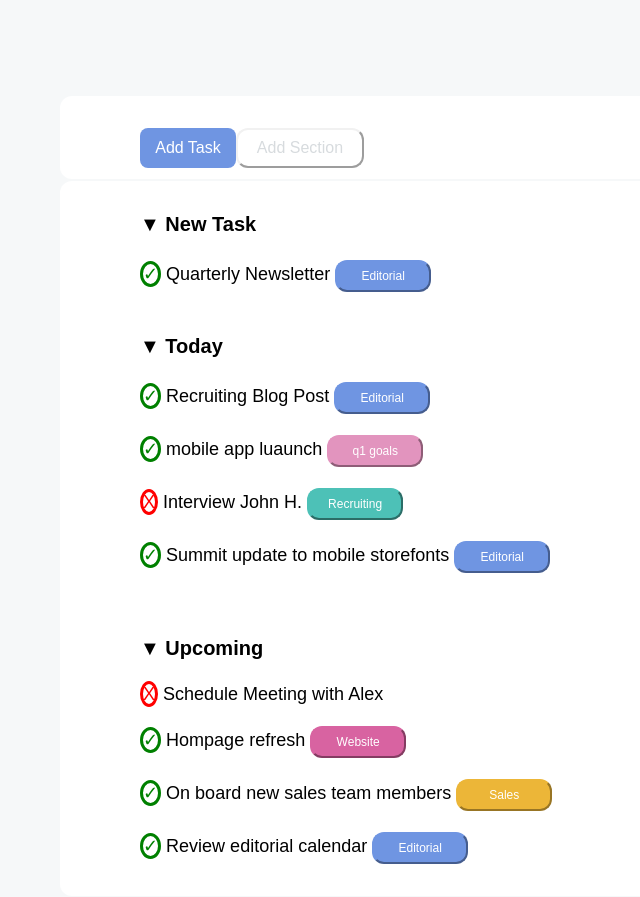
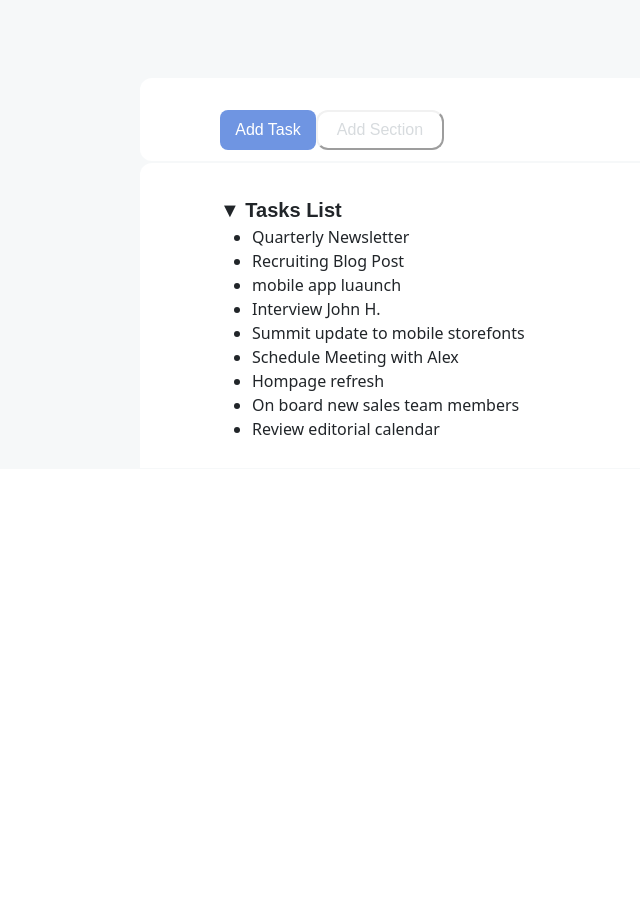
Before and after one commit to mattemutti/vue-todolist, a plain HTML site: page index.html in a window 1280 px wide. Shown: the part 150-1047 px from the top of the page, without its empty margins (0-640 px from the left). After the commit the page ends 800 px from the top, so only its background shows below. Drawn offline with nearby package versions, Linux system fonts and the light colour scheme.

Commit message:
add task list in html

```diff
--- a/assets/css/style.css
+++ b/assets/css/style.css
@@ -115,6 +115,8 @@ body{
     border-style: solid;
     border-color: green ;
     border-radius: 50%;
+    width: 50px;
+    height: 50px;
 }
 
 
--- a/assets/js/app.js
+++ b/assets/js/app.js
@@ -3,7 +3,61 @@ const { createApp } = Vue
 createApp({
 	data() {
 		return {
-        message: 'Hello Vue!'
+			list: [
+				{
+					text: 'Quarterly Newsletter',
+					done: false,
+				},
+				{
+					text: 'Recruiting Blog Post',
+					done: false,
+				},
+				{
+					text: 'mobile app luaunch',
+					done: false,
+				},
+				{
+					text: 'Interview John H.',
+					done: false,
+				},
+				{
+					text: 'Summit update to mobile storefonts',
+					done: false,
+				},
+				{
+					text: 'Schedule Meeting with Alex',
+					done: false,
+				},
+				{
+					text: 'Hompage refresh',
+					done: false,
+				},
+				{
+					text: 'On board new sales team members',
+					done: false,
+				},
+				{
+					text: 'Review editorial calendar',
+					done: false,
+				},
+			],
+
+			//Qui andranno le funzioni
+			methods: {
+
+
+
+			},
+
+			//qui nell' hook mounted
+			mounted() {
+				//console.log(this.list),
+				//console.log("ciao")
+			}
+
+
+
+
 		}
 	}
 }).mount('#app')
--- a/index.html
+++ b/index.html
@@ -3,8 +3,10 @@
 
 <head>
     <meta charset="UTF-8">
-    <meta name="viewport" content="width=, initial-scale=1.0">
+    <meta name="viewport" content="width=device-width, initial-scale=1.0">
     <title>TodoList</title>
+    <link href="https://cdn.jsdelivr.net/npm/bootstrap@5.3.3/dist/css/bootstrap.min.css" rel="stylesheet"
+        integrity="sha384-QWTKZyjpPEjISv5WaRU9OFeRpok6YctnYmDr5pNlyT2bRjXh0JMhjY6hW+ALEwIH" crossorigin="anonymous">
 
     <link rel="stylesheet" href="./assets/css/style.css">
 
@@ -13,7 +15,6 @@
 
 <body>
     <div id="app">
-{{message}}
 
         <header class="site-header">
             <div class="logosite">
@@ -32,39 +33,14 @@
                     <button class="button-section">Add Section</button>
                 </div>
             </main>
+            <!-- Section button add tasks -->
 
             <div class="container2">
-            <span class="title">▼ <b>New Task</b></span>
-            <div class="text">
-                <span class="freccia">✓</span> Quarterly Newsletter <button class="editorial">Editorial</button>
+                <span class="title">▼ <b>Tasks List</b></span>
+                <ul>
+                    <li v-for="task in list">{{task.text}}</li>
+                </ul>
             </div>
-        </div>
-        <!-- section New task -->
-
-        <div class="container3">
-            <span class="title">▼ <b>Today</b></span>
-            <div class="text">
-                <span class="freccia">✓</span> Recruiting Blog Post <button class="editorial">Editorial</button><br><br>
-                <span class="freccia">✓</span> mobile app luaunch <button class="goals">q1 goals</button><br><br>
-                <span class="x"> X</span> Interview John H. <button class="recruiting">Recruiting</button><br><br>
-                <span class="freccia">✓</span> Summit update to mobile storefonts <button class="editorial">Editorial</button><br><br>
-
-            </div>
-        </div>
-        <!-- section today -->
-
-        <div class="container4">
-            <span class="title">▼ <b>Upcoming</b></span>
-            <div class="text">
-                <span class="x"> X</span>  Schedule Meeting with Alex <br><br>
-                <span class="freccia">✓</span> Hompage refresh <button class="website">Website</button><br><br>
-                <span class="freccia">✓</span> On board new sales team members <button class="sales">Sales</button><br><br>
-                <span class="freccia">✓</span> Review editorial calendar <button class="editorial">Editorial</button><br><br>
-
-            </div>
-        </div>
-        <!-- section upcoming-->
-
         </div>
         <!-- site main -->
 
@@ -72,6 +48,9 @@
 
     <script src="https://unpkg.com/vue@3/dist/vue.global.js"></script>
     <script src="./assets/js/app.js"></script>
+    <script src="https://cdn.jsdelivr.net/npm/bootstrap@5.3.3/dist/js/bootstrap.bundle.min.js"
+        integrity="sha384-YvpcrYf0tY3lHB60NNkmXc5s9fDVZLESaAA55NDzOxhy9GkcIdslK1eN7N6jIeHz"
+        crossorigin="anonymous"></script>
 </body>
 
 </html>
```
Also changed, not shown: 1 other file. Lines whose indentation alone changed are shown as unchanged.
